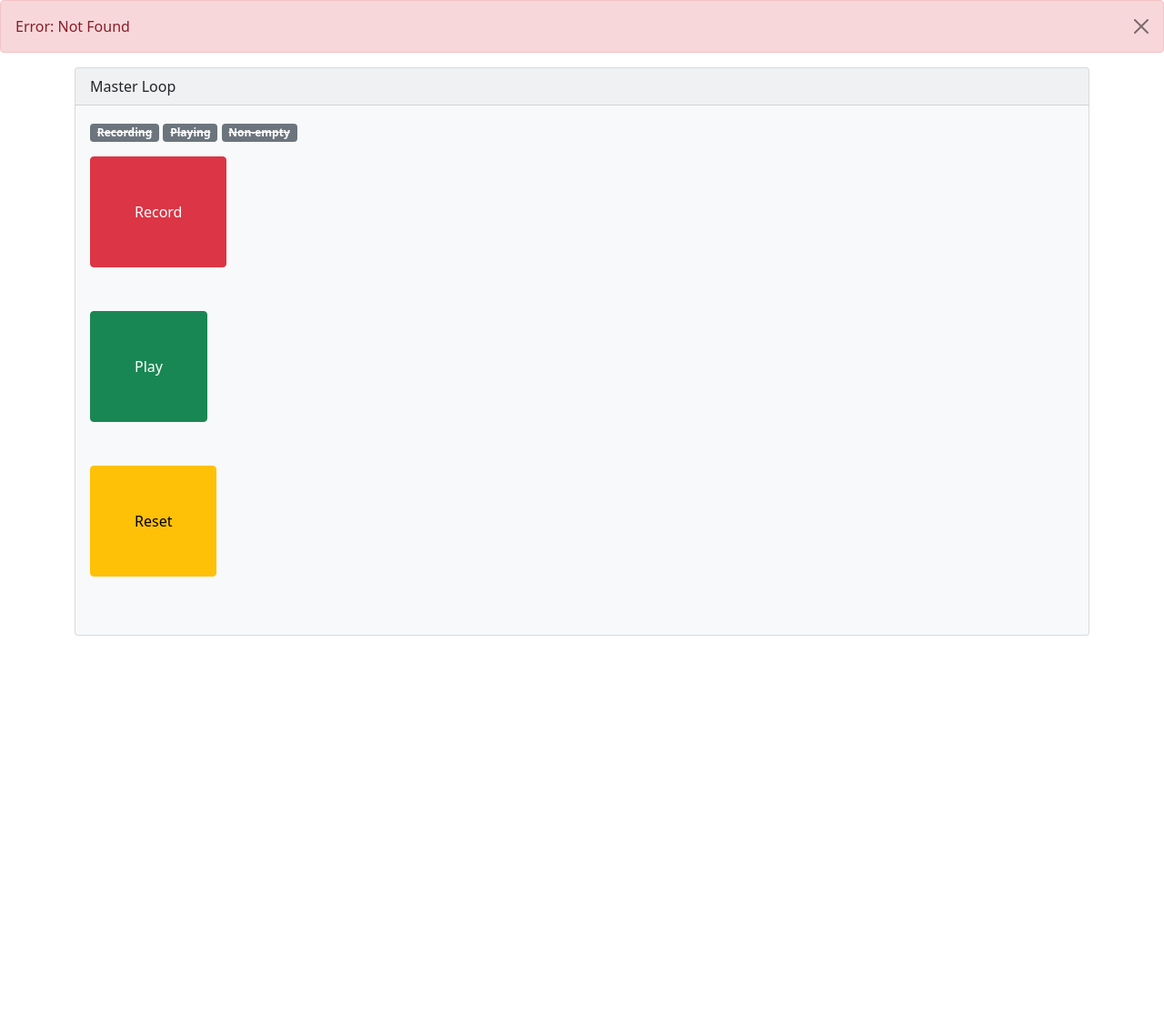
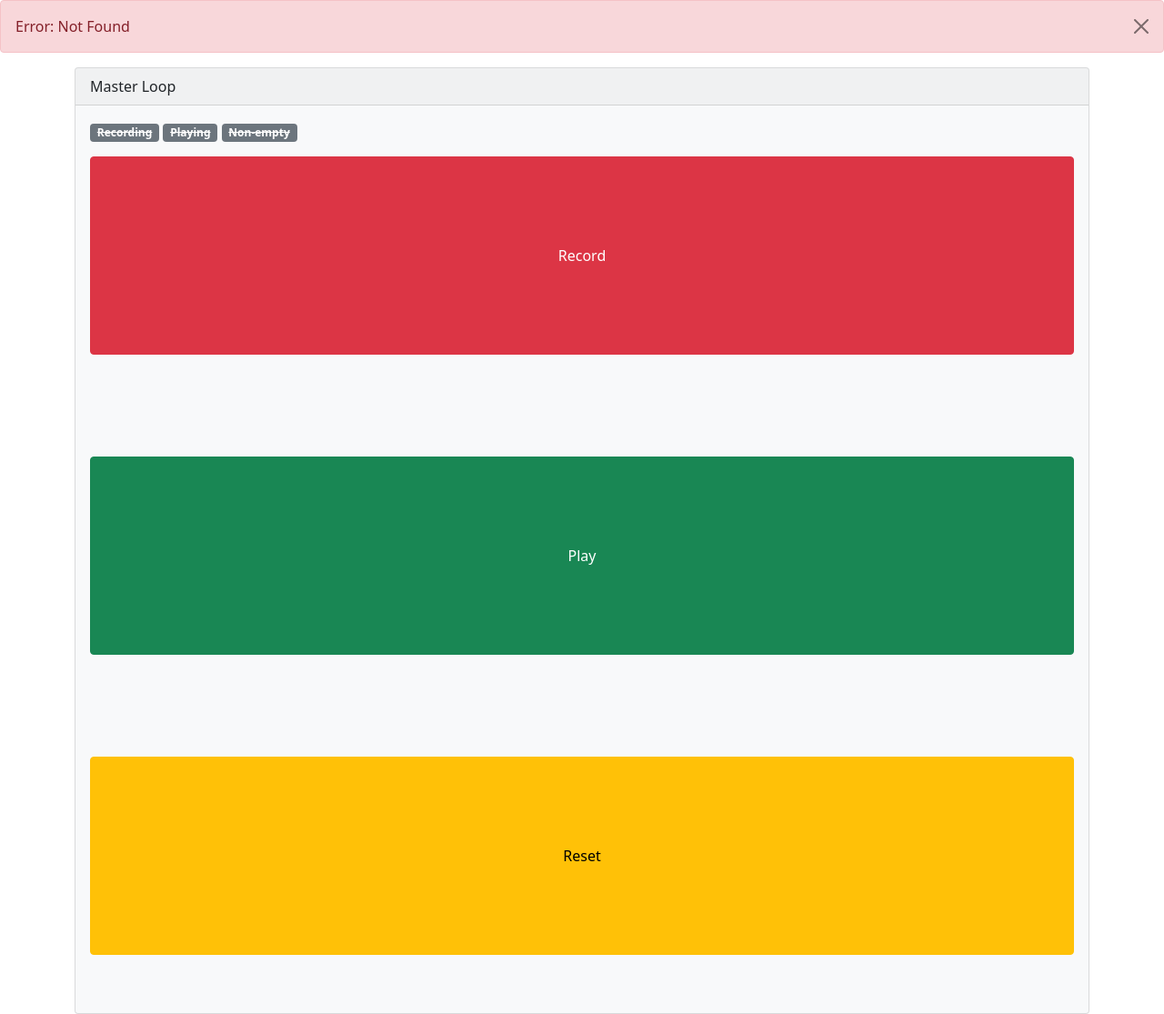
Before and after one commit to igrek51/raspberry-looper, a Python web app: template templates/master.html in a window 1280 px wide. Shown: the part 56-1171 px from the top of the page at 91% size. Before the commit the page ends 755 px from the top, so only its background shows below. Run offline with Jinja, Linux system fonts and the light colour scheme; the template is opened without the code that fills it, so the values that code supplies are empty.

Commit message:
Increase master buttons size

```diff
--- a/templates/master.html
+++ b/templates/master.html
@@ -16,13 +16,15 @@
             </p>
 
             <p class="mb-5">
-                <button type="button" class="btn btn-danger button-track-record p-5" id="btn-track-0-record" track-id="0">Record</button>
+                <button type="button" class="btn btn-danger button-track-record" id="btn-track-0-record" track-id="0" style="padding: 6rem; width: 100%;">Record</button>
             </p>
+            <p class="p-4"></p>
             <p class="mb-5">
-                <button type="button" class="btn btn-success button-track-play p-5" id="btn-track-0-play" track-id="0">Play</button>
+                <button type="button" class="btn btn-success button-track-play" id="btn-track-0-play" track-id="0" style="padding: 6rem; width: 100%;">Play</button>
             </p>
+            <p class="p-4"></p>
             <p class="mb-5">
-                <button type="button" class="btn btn-warning button-track-reset p-5" id="btn-track-0-reset" track-id="0">Reset</button>
+                <button type="button" class="btn btn-warning button-track-reset" id="btn-track-0-reset" track-id="0" style="padding: 6rem; width: 100%;">Reset</button>
             </p>
 
         </div>
```
